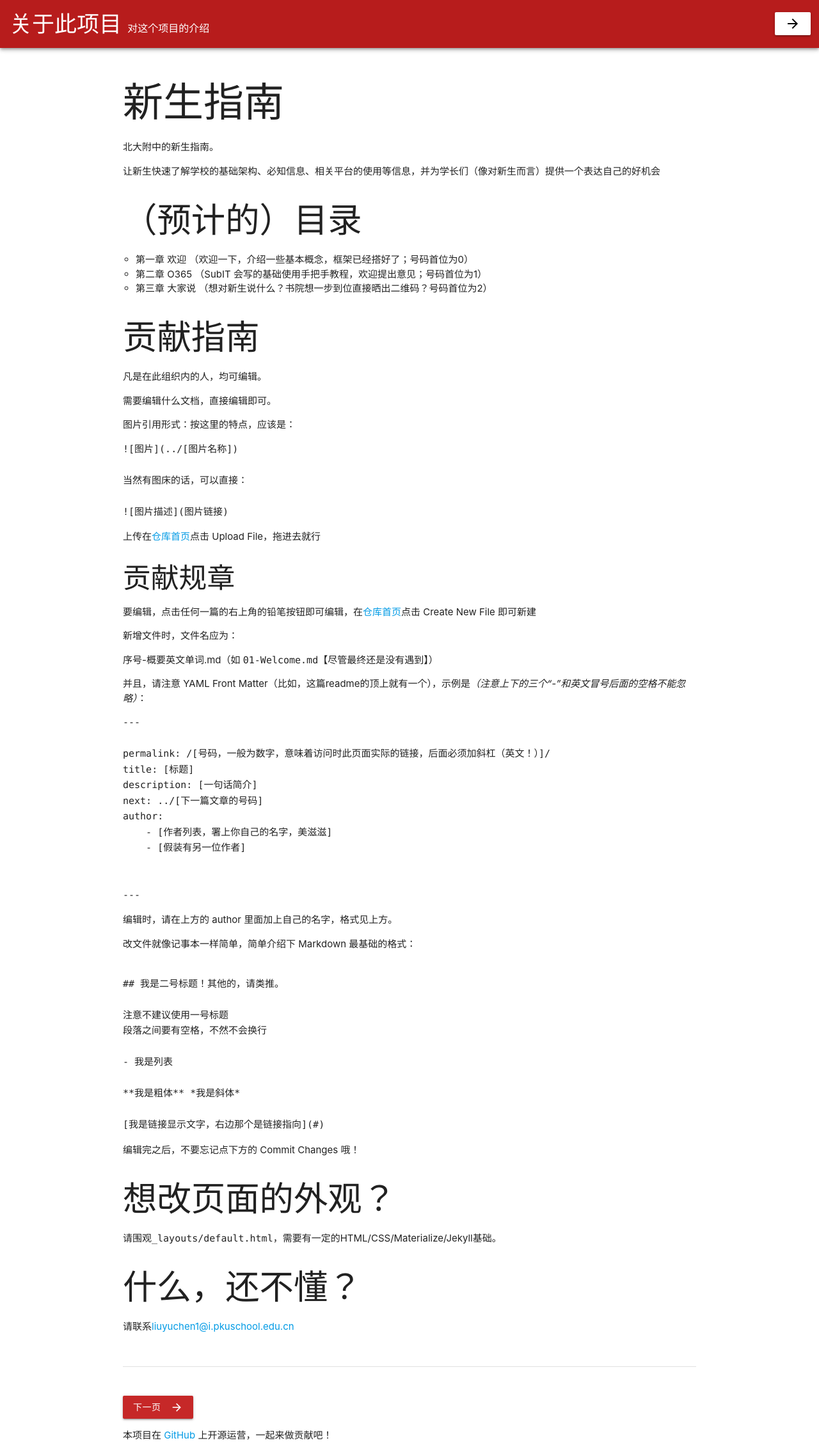
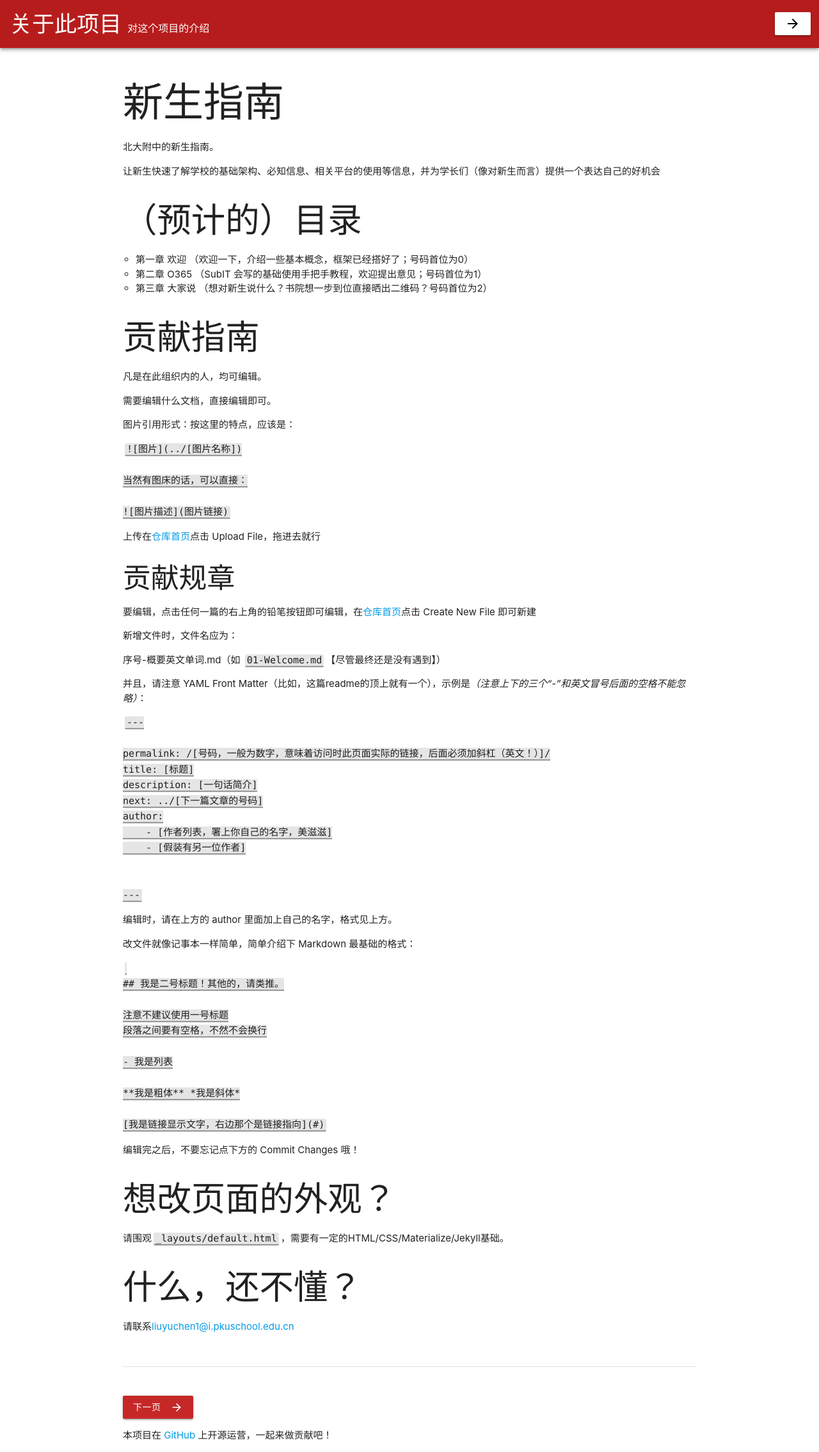
Before and after one commit to pkuschool/intro, a Jekyll site: the page built from readme.md, in a window 1280 px wide. Shown: the whole page at 64% size. Built offline with Jekyll 4.4.1, drawn with Linux system fonts in a browser that asks for light colours; nearby versions of some CDN libraries; our own code applies the rules of GitHub Pages for plain Markdown files.

Commit message:
Update default.html

```diff
--- a/_layouts/default.html
+++ b/_layouts/default.html
@@ -11,6 +11,14 @@
     <style>
         code, kbd, samp{
             font-family: Fira Code, Consolas, monospace !important;
+            background-color: #e6e5e5;
+            margin-left: 3px;
+            margin-right: 3px;
+            padding-left: 3px;
+            padding-right: 3px;
+            border-radius: 3px;
+            border-color: black;
+            border-bottom: groove;
         }
         li{
             list-style-type: circle !important;
```
